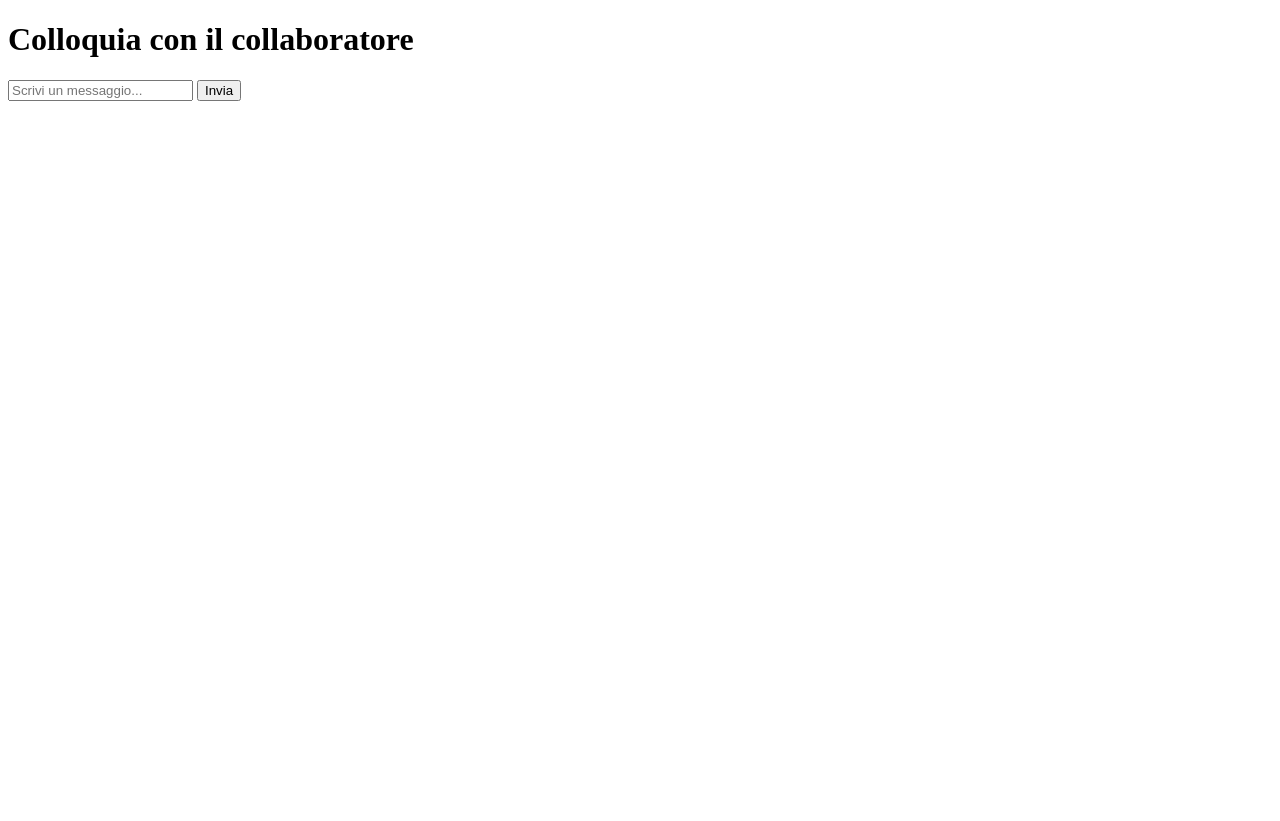
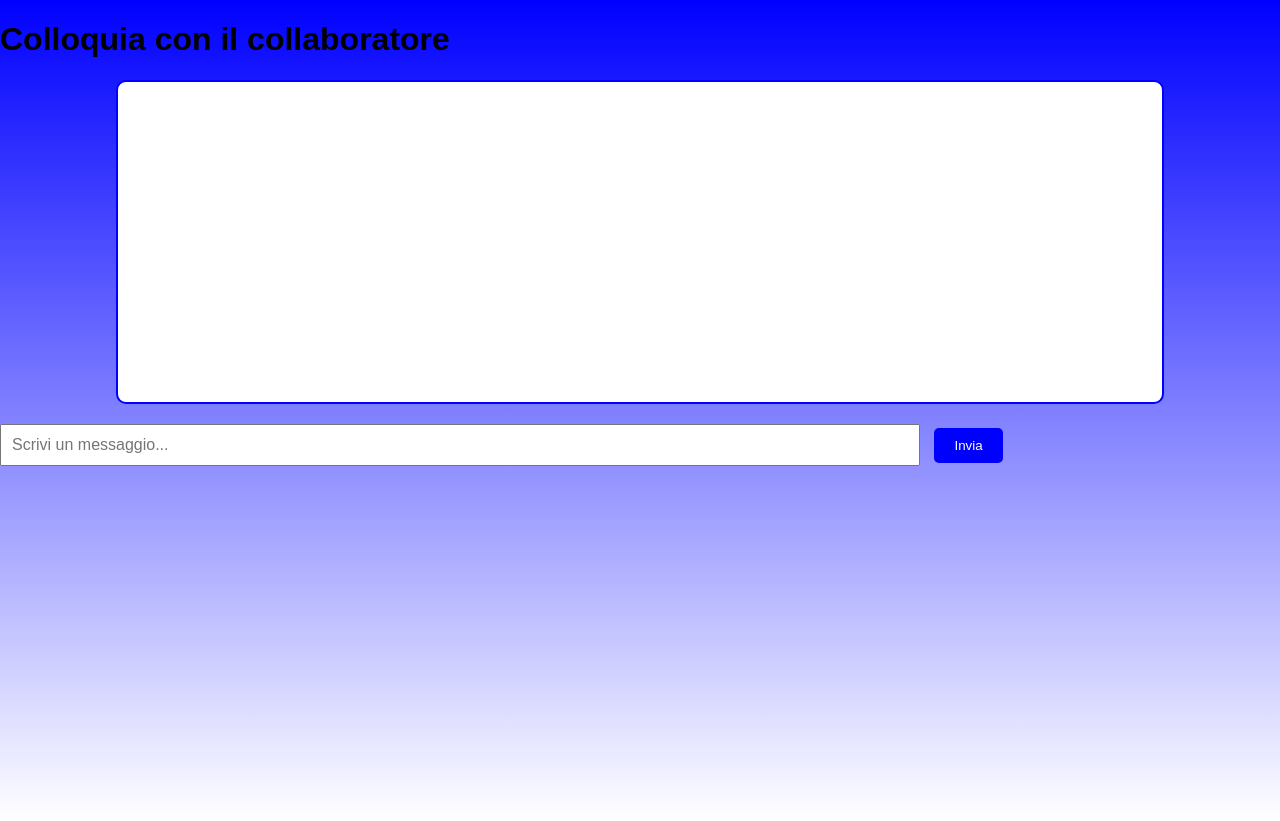
Before and after one commit to marcellourso/openaibot, a Flask app: page / in a window 1280 px wide. Before the commit the page ends 101 px from the top, so only its background shows below. Run offline with Flask 3, Linux system fonts and the light colour scheme.

Commit message:
Update index.html with background

```diff
--- a/templates/index.html
+++ b/templates/index.html
@@ -3,6 +3,46 @@
 <head>
     <meta charset="UTF-8">
     <title>Il Mio Collaboratore</title>
+    <style>
+        body {
+            /* Gradiente da blu a bianco */
+            background: linear-gradient(to bottom, #0000ff, #ffffff);
+            height: 100vh;
+            margin: 0;
+            font-family: Arial, sans-serif;
+        }
+
+        #chatbox {
+            background-color: white;
+            padding: 10px;
+            margin: 20px auto;
+            width: 80%;
+            height: 300px;
+            border: 2px solid #0000ff;
+            overflow-y: scroll;
+            border-radius: 10px;
+        }
+
+        input[type="text"] {
+            width: 70%;
+            padding: 10px;
+            font-size: 16px;
+            margin-right: 10px;
+        }
+
+        button {
+            padding: 10px 20px;
+            background-color: #0000ff;
+            color: white;
+            border: none;
+            border-radius: 5px;
+            cursor: pointer;
+        }
+
+        button:hover {
+            background-color: #000099;
+        }
+    </style>
 </head>
 <body>
     <h1>Colloquia con il collaboratore</h1>
```
